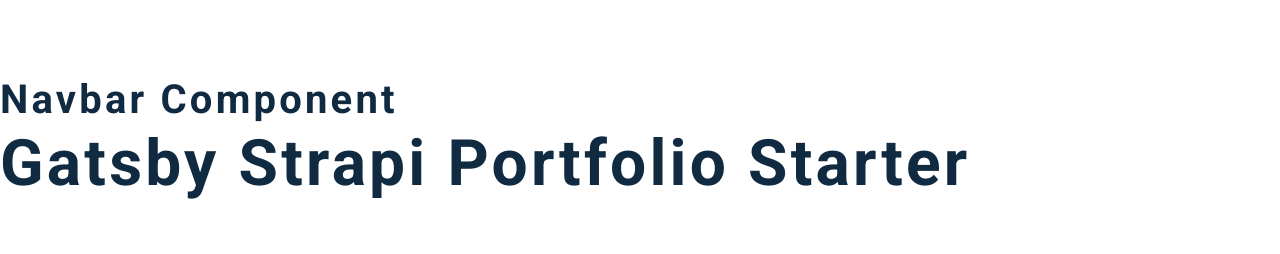
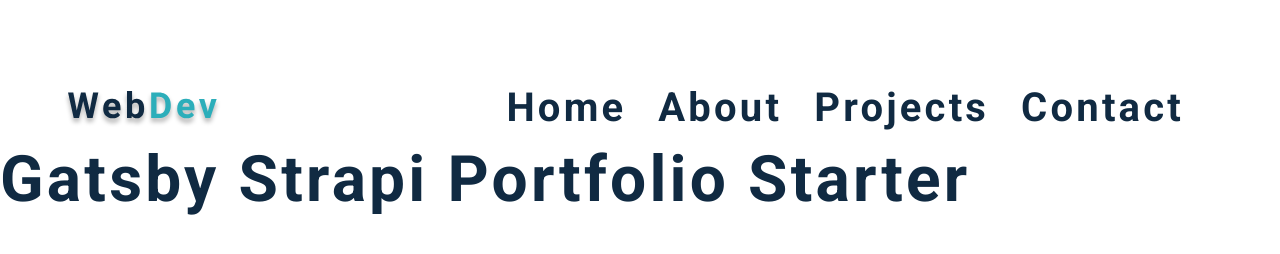
Before and after one commit to john-smilga/starter-project-gatsby-v3-strapi-portfolio, a Gatsby site: page / in a window 1280 px wide. Built offline with nearby package versions, Linux system fonts and the light colour scheme; Gatsby itself is replaced by a stand-in of ours.

Commit message:
working Navbar

```diff
--- a/src/components/Navbar.js
+++ b/src/components/Navbar.js
@@ -4,7 +4,27 @@
 import pageLinks from "../constants/links"
 import { Link } from "gatsby"
 const Navbar = () => {
-  return <h2>navbar component</h2>
+  return (
+    <h2>
+      <div className="nav-center">
+        <div className="nav-header">
+          <img src={logo} alt="Builder" />
+          <button type="button" className="toggle-btn">
+            <FaAlignRight />
+          </button>
+        </div>
+        <div className="nav-links">
+          {pageLinks.map(link => {
+            return (
+              <Link key={link.id} to={link.url}>
+                {link.text}
+              </Link>
+            )
+          })}
+        </div>
+      </div>
+    </h2>
+  )
 }
 
 export default Navbar
```
